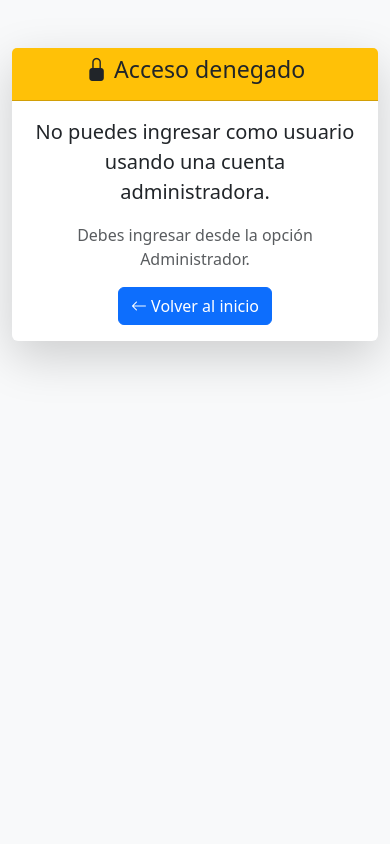
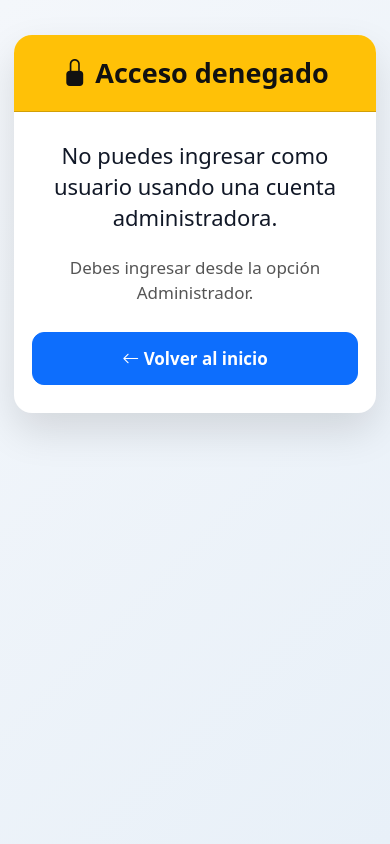
Before and after one commit to hferruzolal-lab/informes-labotorio, a Django app: template accounts/templates/accounts/error_usuario.html in a window 390 px wide. Run offline with Django 5.2, Linux system fonts and the light colour scheme; the template is opened without the code that fills it, so the values that code supplies are empty.

Commit message:
Mejorar pantallas de acceso denegado responsive

```diff
--- a/accounts/templates/accounts/error_usuario.html
+++ b/accounts/templates/accounts/error_usuario.html
@@ -3,54 +3,143 @@
 
 <head>
     <meta charset="UTF-8">
-
+    <meta name="viewport" content="width=device-width, initial-scale=1.0">
     <title>Acceso denegado</title>
 
     <link href="https://cdn.jsdelivr.net/npm/bootstrap@5.3.7/dist/css/bootstrap.min.css" rel="stylesheet">
 
     <link rel="stylesheet"
           href="https://cdn.jsdelivr.net/npm/bootstrap-icons@1.11.3/font/bootstrap-icons.min.css">
+
+    <style>
+        body {
+            margin: 0;
+            background: linear-gradient(135deg, #f4f7fb, #e8f0f8);
+            min-height: 100vh;
+        }
+
+        .contenedor {
+            min-height: 100vh;
+            display: flex;
+            justify-content: center;
+            align-items: flex-start;
+            padding: 70px 20px 20px;
+        }
+
+        .card-error {
+            width: 100%;
+            max-width: 720px;
+            border: none;
+            border-radius: 18px;
+            overflow: hidden;
+            box-shadow: 0 18px 40px rgba(0, 0, 0, 0.12);
+            background: white;
+        }
+
+        .card-header {
+            background: #ffc107;
+            color: #111;
+            text-align: center;
+            padding: 22px 18px;
+        }
+
+        .card-header h1 {
+            margin: 0;
+            font-size: 34px;
+            font-weight: bold;
+        }
+
+        .card-body {
+            text-align: center;
+            padding: 34px 26px;
+        }
+
+        .mensaje-principal {
+            font-size: 27px;
+            color: #111827;
+            margin-bottom: 22px;
+            line-height: 1.4;
+        }
+
+        .mensaje-secundario {
+            font-size: 21px;
+            color: #555;
+            margin-bottom: 26px;
+        }
+
+        .btn-volver {
+            border-radius: 12px;
+            padding: 12px 24px;
+            font-size: 19px;
+            font-weight: 600;
+        }
+
+        @media (max-width: 576px) {
+            .contenedor {
+                padding: 35px 14px 20px;
+            }
+
+            .card-error {
+                max-width: 100%;
+                border-radius: 18px;
+            }
+
+            .card-header h1 {
+                font-size: 27px;
+            }
+
+            .card-body {
+                padding: 28px 18px;
+            }
+
+            .mensaje-principal {
+                font-size: 22px;
+            }
+
+            .mensaje-secundario {
+                font-size: 17px;
+            }
+
+            .btn-volver {
+                width: 100%;
+                font-size: 17px;
+                padding: 13px;
+            }
+        }
+    </style>
 </head>
 
-<body class="bg-light">
+<body>
 
-<div class="container mt-5">
+<div class="contenedor">
 
-    <div class="row justify-content-center">
+    <div class="card card-error">
 
-        <div class="col-md-6">
+        <!-- TITULO -->
 
-            <div class="card shadow-lg border-0">
-
-                <div class="card-header bg-warning text-dark text-center">
-
-                    <h3>
+        <div class="card-header">
+            <h1>
                 <i class="bi bi-lock-fill"></i>
                 Acceso denegado
-                    </h3>
-
+            </h1>
         </div>
 
-                <div class="card-body text-center">
+        <!-- MENSAJE -->
 
-                    <p class="fs-5">
+        <div class="card-body">
+
+            <p class="mensaje-principal">
                 No puedes ingresar como usuario usando una cuenta administradora.
             </p>
 
-                    <p class="text-muted">
+            <p class="mensaje-secundario">
                 Debes ingresar desde la opción Administrador.
             </p>
 
-                    <a href="/" class="btn btn-primary">
-
+            <a href="/" class="btn btn-primary btn-volver">
                 <i class="bi bi-arrow-left"></i>
                 Volver al inicio
-
             </a>
-
-                </div>
-
-            </div>
 
         </div>
 
```
Also changed, not shown: accounts/templates/accounts/error_admin.html (+1 -73 lines). Lines whose indentation alone changed are shown as unchanged.
